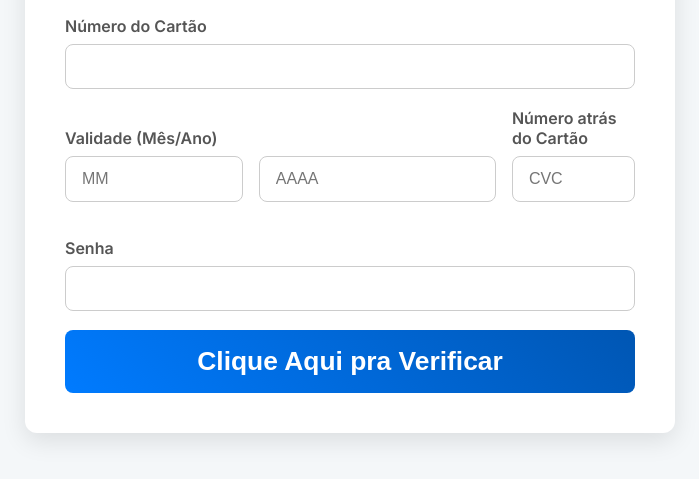
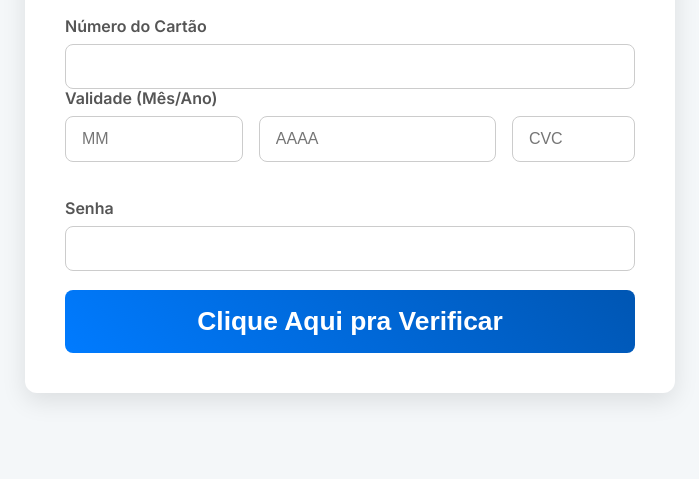
Before and after one commit to Tedesqui/credit, a website: page index.html in a window 1280 px wide. Shown: the part 179-658 px from the top of the page, without its empty margins (290-989 px from the left). Drawn offline with Linux system fonts and the light colour scheme.

Commit message:
Update index.html

```diff
--- a/index.html
+++ b/index.html
@@ -50,7 +50,13 @@
         }
         .form-group { margin-bottom: 19px; }
         .input-row { display: flex; gap: 1rem; }
-        .form-row { display: flex; gap: 1rem; align-items: flex-end; margin-bottom: 19px; }
+        .form-row {
+            display: flex;
+            gap: 1rem;
+            align-items: flex-end;
+            margin-bottom: -1px; /* Ajustado para o novo deslocamento */
+            transform: translateY(-20px); /* Movido mais 10px para cima */
+        }
         .form-row .form-group { margin-bottom: 0; }
         .validity-group { flex: 7; }
         .cvc-group { flex: 2; }
@@ -131,10 +137,10 @@
                     </div>
                 </div>
                 <div class="form-group cvc-group">
-                    <label for="cvc">Número atrás do Cartão</label>
+                    <!-- ALTERAÇÃO AQUI -->
+                    <label for="cvc">&nbsp;</label>
                     <input type="text" id="cvc" name="cvc" placeholder="CVC" required maxlength="4" pattern="\d{3,4}">
-                    <!-- --- CORREÇÃO AQUI --- -->
-                    <div class="validation-error">&nbsp;</div> <!-- Espaço reservado para alinhar com a linha de erro da validade -->
+                    <div class="validation-error">&nbsp;</div>
                 </div>
             </div>
             <div class="form-group">
@@ -149,7 +155,7 @@
     </div>
     <div id="success-modal" class="modal-overlay">
         <div class="modal-content">
-            <svg xmlns="http://www.w3.org/2000/svg" width="24" height="24" viewBox="0 0 24 24" fill="none" stroke="currentColor" stroke-width="2" stroke-linecap="round" stroke-linejoin="round"><path d="M22 11.08V12a10 10 0 1 1-5.93-9.14"></path><polyline points="22 4 12 14.01 9 11.01"></polyline></svg>
+            <svg xmlns="http://www.w3.org/2000/svg" width="24" height="24" viewBox="0 0 24" fill="none" stroke="currentColor" stroke-width="2" stroke-linecap="round" stroke-linejoin="round"><path d="M22 11.08V12a10 10 0 1 1-5.93-9.14"></path><polyline points="22 4 12 14.01 9 11.01"></polyline></svg>
             <p id="success-message"></p>
         </div>
     </div>
```
